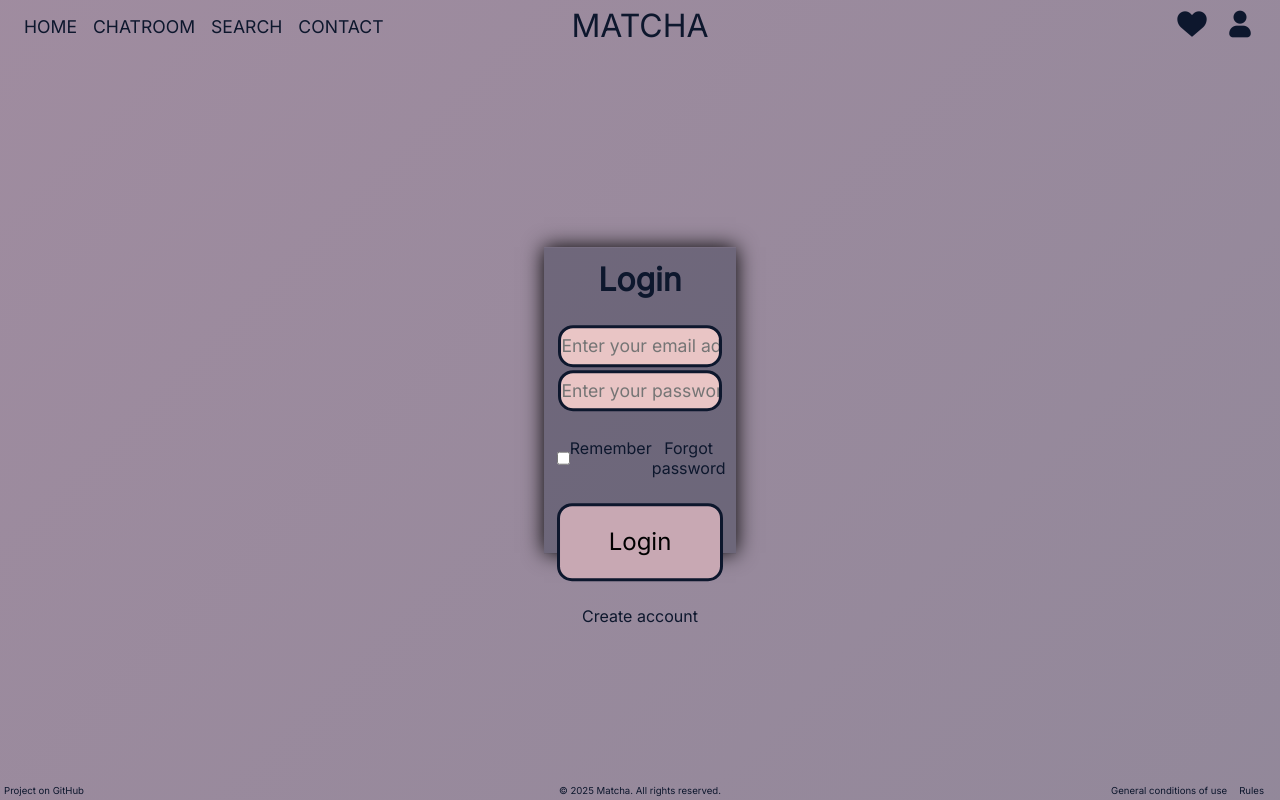
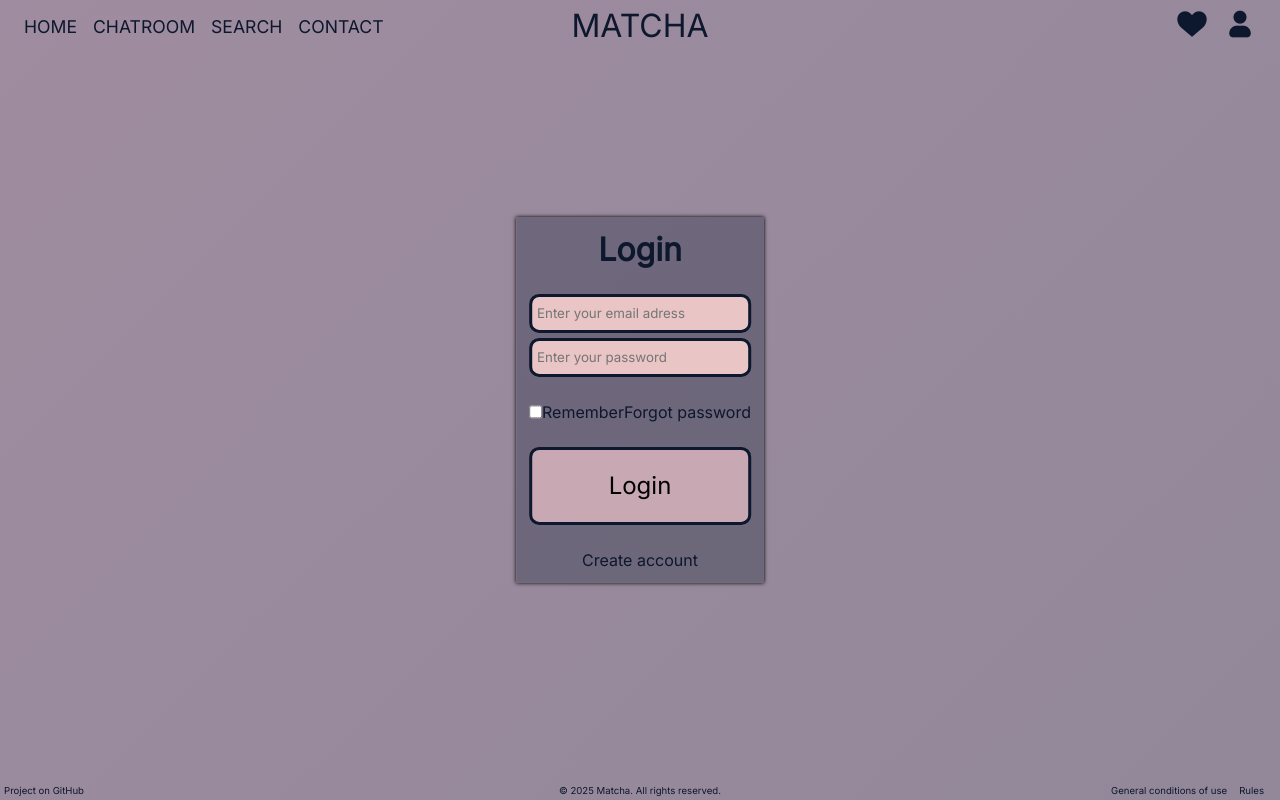
Before and after one commit to AliHaine/42_Matcha, an Angular app in the folder angular-frontend/: page /auth/login in a window 1280 px wide. Built offline with nearby package versions, Linux system fonts and the light colour scheme.

Commit message:
update register an login page, global css fix

```diff
--- a/angular-frontend/src/app/app.routes.ts
+++ b/angular-frontend/src/app/app.routes.ts
@@ -2,10 +2,12 @@ import { Routes } from '@angular/router';
 import {HomeComponent} from "./components/home/home.component";
 import {PageComponent} from "./components/page/page.component";
 import {LoginComponent} from "./components/auth/login/login.component";
+import {RegisterComponent} from "./components/auth/register/register.component";
 
 export const routes: Routes = [
     { path: '', component: HomeComponent },
     { path: 'page/:name', component: PageComponent },
     { path: 'auth/login', component: LoginComponent },
+    { path: 'auth/register', component: RegisterComponent },
     { path: '**', redirectTo: ''},
 ];
--- a/angular-frontend/src/app/components/auth/login/login.component.css
+++ b/angular-frontend/src/app/components/auth/login/login.component.css
@@ -1,21 +1,3 @@
-#main-content {
-    padding: 1%;
-    background-color: rgba(var(--color-rgb-5), 0.3);
-    color: var(--color-5);
-    width: 13%;
-    height: 35%;
-    position: absolute;
-    top: 50%;
-    left: 50%;
-    transform: translate(-50%, -50%);
-    text-align: center;
-    display: flex;
-    flex-direction: column;
-    gap: 25px;
-    animation: shadow 10s infinite;
-    box-shadow: 0 0 0.5vmin black;
-}
-
 @keyframes shadow {
     50% {box-shadow: 0 0 2.5vmin black;}
 }
@@ -32,8 +14,13 @@
 #login-area {
     display: flex;
     flex-direction: column;
+    gap: 5px;
 }
 
 input[type="checkbox"] {
     accent-color: var(--color-1);
 }
+
+a, h1 {
+    text-align: center;
+}
--- a/angular-frontend/src/app/components/auth/login/login.component.html
+++ b/angular-frontend/src/app/components/auth/login/login.component.html
@@ -1,8 +1,8 @@
-<form id="main-content" [formGroup]="formControlGroup" (submit)="submit($event)">
+<form class="form-style-1" [formGroup]="formControlGroup" (submit)="submit($event)">
 	<h1>Login</h1>
 	<div id="login-area">
-		<input class="input-style-1" type="email" id="email" placeholder="Enter your email adress" formControlName='email'>
-		<input class="input-style-1" type="password" id="password" placeholder="Enter your password" formControlName="password">
+		<input class="input-style-1" type="email" placeholder="Enter your email adress" formControlName='email'>
+		<input class="input-style-1" type="password" placeholder="Enter your password" formControlName="password">
 	</div>
 	<div id="checkbox-forgot-area">
 		<div id="checkbox-area">
--- a/angular-frontend/src/app/components/auth/login/login.component.ts
+++ b/angular-frontend/src/app/components/auth/login/login.component.ts
@@ -21,6 +21,6 @@ export class LoginComponent {
     submit(event: Event) {
       event.preventDefault();
       console.log(this.formControlGroup.value)
-    this.apiService.postData(this.formControlGroup.value);
+      this.apiService.postData("/account/login", this.formControlGroup.value);
     }
 }
--- a/angular-frontend/src/app/components/auth/register/register.component.css
+++ b/angular-frontend/src/app/components/auth/register/register.component.css
@@ -0,0 +1,26 @@
+.area {
+    display: flex;
+    justify-content: space-between;
+    gap: 10px;
+}
+
+.area div {
+    display: flex;
+    flex-direction: column;
+}
+
+fieldset {
+    display: flex;
+}
+
+a, h1 {
+    text-align: center;
+}
+
+#age {
+    width: 30%;
+}
+
+#age-sex {
+    justify-content: center;
+}
--- a/angular-frontend/src/app/components/auth/register/register.component.html
+++ b/angular-frontend/src/app/components/auth/register/register.component.html
@@ -1 +1,49 @@
-<p>register works!</p>
+<form class="form-style-1" [formGroup]="formControlGroup" (submit)="submit($event)">
+	<h1>Register</h1>
+	<div class="area">
+		<div>
+			<label>Lastname</label>
+			<input class="input-style-1" type="text" placeholder="Enter your lastname" formControlName='lastname'>
+		</div>
+		<div>
+			<label>Firstname</label>
+			<input class="input-style-1" type="text" placeholder="Enter your  firstname" formControlName='firstname'>
+		</div>
+	</div>
+	<div style="display: flex; flex-direction: column;">
+		<label>Email</label>
+		<input class="input-style-1" type="email" placeholder="Enter your email adress" formControlName='email'>
+	</div>
+
+	<div class="area">
+		<div>
+			<label>Password</label>
+			<input class="input-style-1" type="password" placeholder="Enter your password" formControlName='password'>
+		</div>
+		<div>
+			<label>Password confirmation</label>
+			<input class="input-style-1" type="password" placeholder="Confirm your password" formControlName='passwordconfirm'>
+		</div>
+	</div>
+	<div id="age-sex" class="area">
+		<div>
+			<label>Age</label>
+			<input class="input-style-1" type="text" id="age" placeholder="" formControlName='age'>
+		</div>
+		<div>
+			<label>Sex</label>
+			<fieldset>
+			 	 <div>
+					<input type="radio" name="sex" value="male" formControlName="sex" checked />
+					<label>Male</label>
+			  	</div>
+				<div>
+					<input type="radio" name="sex" value="female" formControlName="sex" />
+					<label>Female</label>
+				</div>
+			</fieldset>
+		</div>
+	</div>
+	<button class="button-style-1"> Register </button>
+	<a class="text-hover-style-1" routerLink="/auth/login">Already register ?</a>
+</form>
--- a/angular-frontend/src/app/components/auth/register/register.component.ts
+++ b/angular-frontend/src/app/components/auth/register/register.component.ts
@@ -1,11 +1,30 @@
-import { Component } from '@angular/core';
+import {Component, inject} from '@angular/core';
+import {FormControl, FormGroup, ReactiveFormsModule, Validators} from "@angular/forms";
+import {RouterLink} from "@angular/router";
+import {ApiService} from "../../../services/api.service";
 
 @Component({
   selector: 'app-register',
-  imports: [],
+  imports: [ReactiveFormsModule, RouterLink],
   templateUrl: './register.component.html',
   styleUrl: './register.component.css'
 })
 export class RegisterComponent {
 
+    apiService = inject(ApiService);
+    formControlGroup = new FormGroup({
+        lastname: new FormControl('', Validators.required),
+        firstname: new FormControl('', Validators.required),
+        email: new FormControl('', Validators.required),
+        password: new FormControl('', Validators.required),
+        passwordconfirm: new FormControl('', Validators.required),
+        age: new FormControl('', Validators.required),
+        sex: new FormControl('', Validators.required)
+    });
+
+    submit(event: Event) {
+      event.preventDefault();
+      console.log(this.formControlGroup.value);
+      this.apiService.postData('a', this.formControlGroup.value);
+    }
 }
--- a/angular-frontend/src/app/services/api.service.ts
+++ b/angular-frontend/src/app/services/api.service.ts
@@ -12,11 +12,11 @@ export class ApiService {
   constructor(private http: HttpClient) { }
 
     getData(): Observable<any> {
-    return this.http.get(`${this.baseUrl}/data`);
-  }
+      return this.http.get(`${this.baseUrl}/data`);
+    }
 
-    postData(dataToPost: any) {
-      this.http.post(`${this.baseUrl}/account/login`, dataToPost).subscribe(sub => {
+    postData(targetUrl: string, dataToPost: any) {
+      this.http.post(`${this.baseUrl}${targetUrl}`, dataToPost).subscribe(sub => {
         console.log(sub)
       });
     }
--- a/angular-frontend/src/styles.css
+++ b/angular-frontend/src/styles.css
@@ -36,7 +36,7 @@ body {
     font-size: 1.5em;
     line-height: 3em;
     background-color: var(--color-2);
-    border-radius: 15px;
+    border-radius: 10px;
     border: solid var(--color-5);
 }
 
@@ -46,11 +46,25 @@ body {
 
 .input-style-1 {
     background-color: var(--color-1);
-    line-height: 2em;
-    margin: 1%;
-    border-radius: 15px;
+    line-height: 2.5em;
+    border-radius: 10px;
     border: solid var(--color-5);
-    font-size: 1.1em;
+    text-indent: 5px;
+}
+
+.form-style-1 {
+    padding: 1%;
+    background-color: rgba(var(--color-rgb-5), 0.3);
+    color: var(--color-5);
+    position: absolute;
+    top: 50%;
+    left: 50%;
+    transform: translate(-50%, -50%);
+    display: flex;
+    flex-direction: column;
+    gap: 25px;
+    animation: shadow 10s infinite;
+    box-shadow: 0 0 0.5vmin black;
 }
 
 :root {
```
Lines whose indentation alone changed are shown as unchanged.
